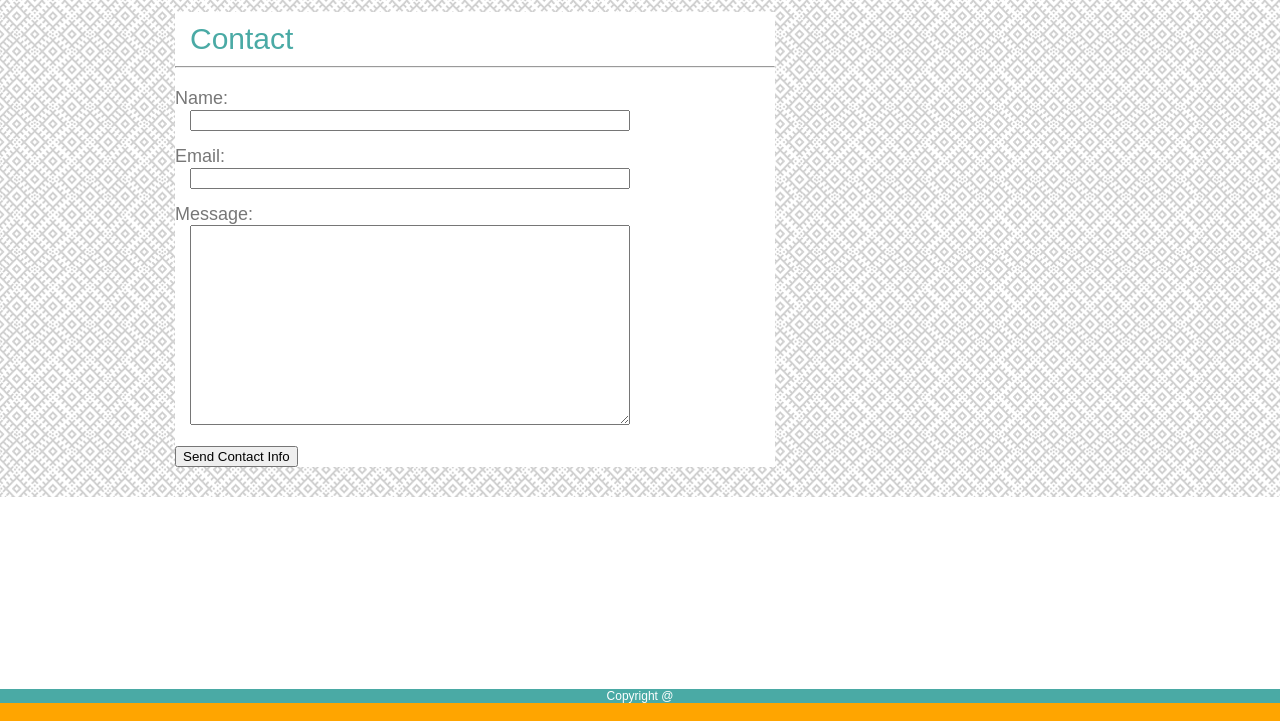
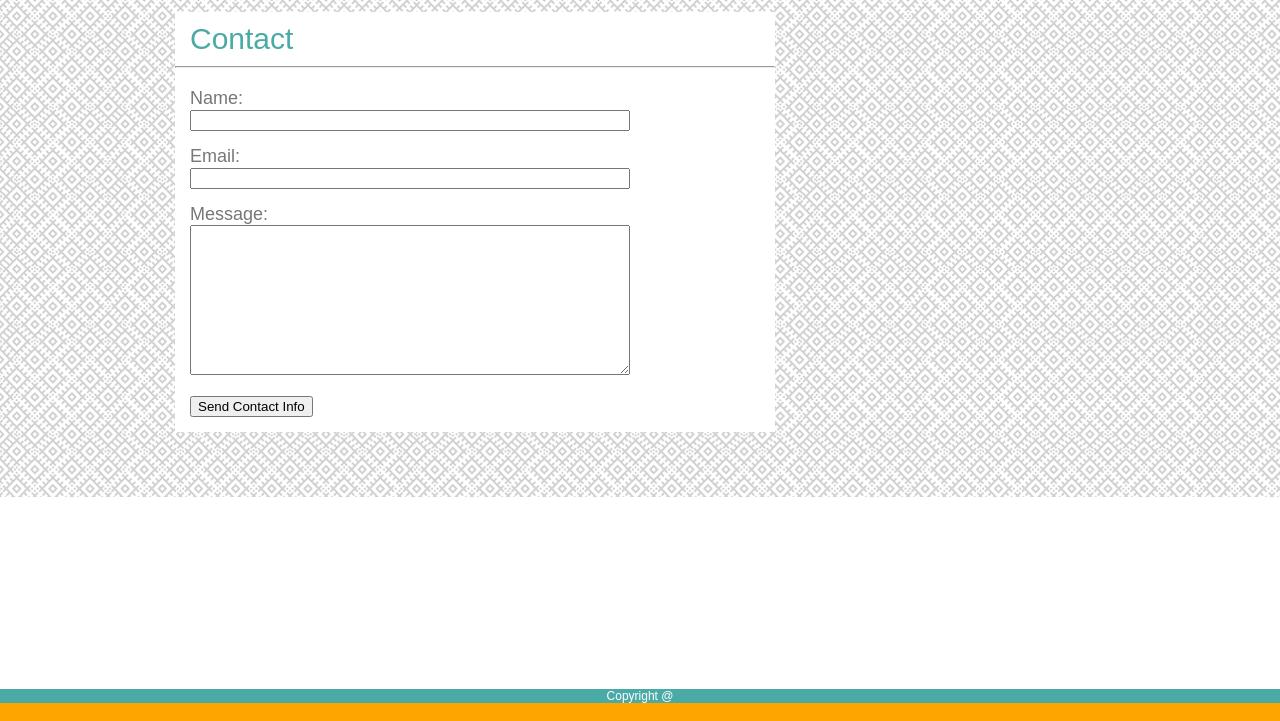
Before and after one commit to kriley314/Basic-Portfolio, a plain HTML site: page contact.html in a window 1280 px wide. Shown: the part 79-800 px from the top of the page. Drawn offline with Linux system fonts and the light colour scheme.

Commit message:
Update spacing more

```diff
--- a/assets/css/style.css
+++ b/assets/css/style.css
@@ -184,6 +184,15 @@ hr {
     margin-left: 15px;
 }
 
+label {
+    margin-left: 15px;
+}
+
+button {
+    margin-left: 15px;
+    margin-bottom: 15px;
+}
+
 #contactName {
     width: 440px;
     margin-bottom: 15px;
@@ -198,7 +207,7 @@ hr {
 
 #contactMsg {
     width: 440px;
-    height: 200px;
+    height: 150px;
     margin-bottom: 15px;
     margin-left: 15px;
 }
```
